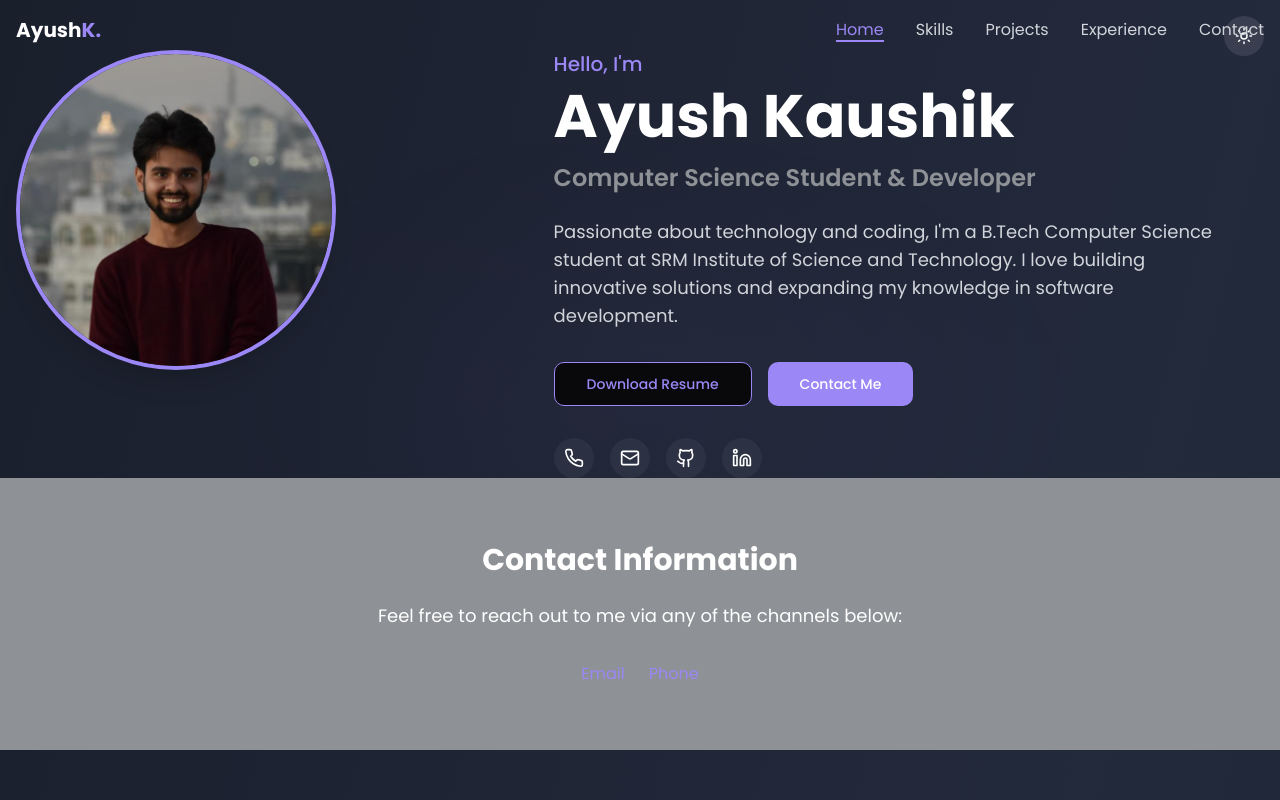
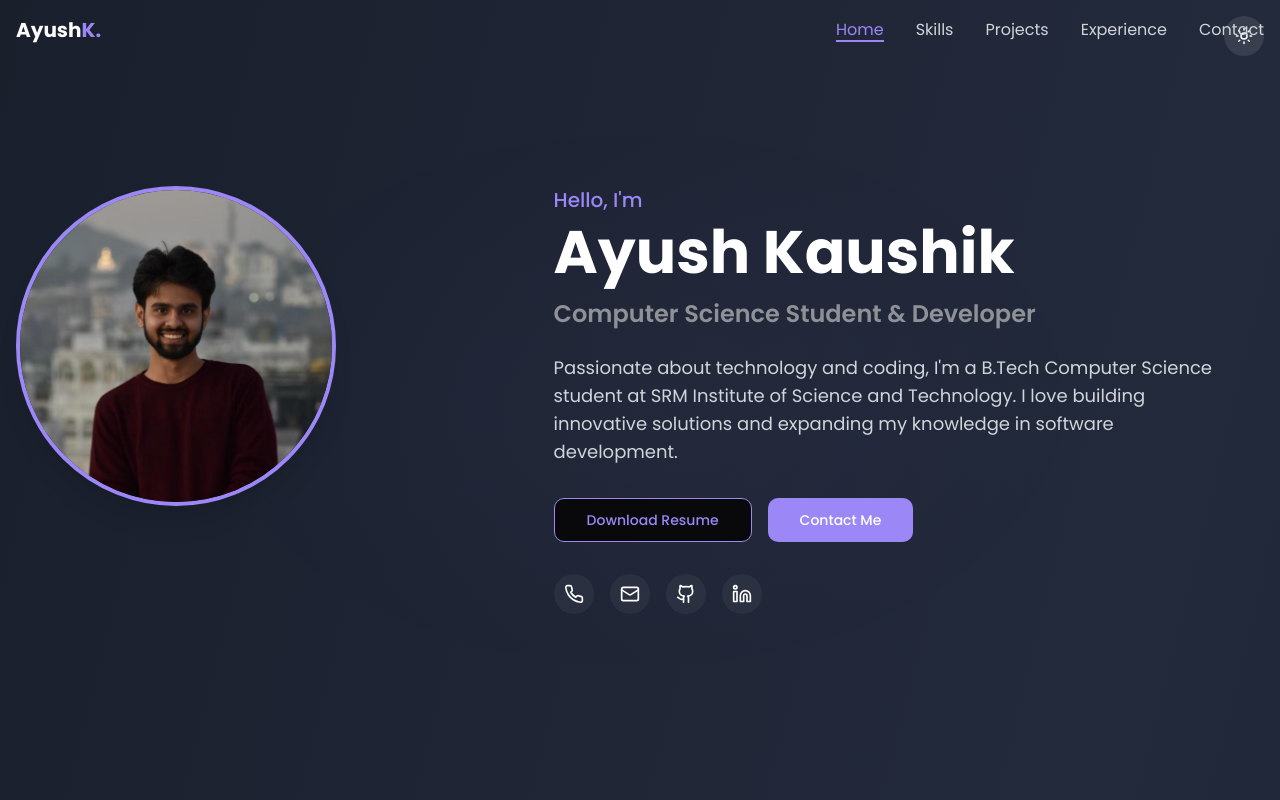
Before and after one commit to AyushKaushik07/portfolio-ayush, a React (Vite) app: page / in a window 1280 px wide. Shown: the top 800 px of the page. Built offline with nearby package versions, Linux system fonts and the light colour scheme.

Commit message:
Update Hero.tsx

```diff
--- a/src/components/Hero.tsx
+++ b/src/components/Hero.tsx
@@ -38,7 +38,6 @@ const Hero = () => {
             </p>
 
             <div className="flex flex-wrap justify-center lg:justify-start gap-4 mb-8">
-              {/* Updated Download Resume Button */}
               <Button
                 variant="outline"
                 size="lg"
@@ -47,12 +46,9 @@ const Hero = () => {
               >
                 Download Resume
               </Button>
-
-              {/* Updated Contact Me Button */}
               <Button
                 size="lg"
                 className="bg-portfolio-purple hover:bg-portfolio-purple/90 text-white transition-all duration-300 transform hover:scale-105 hover:shadow-lg hover:shadow-portfolio-purple/20"
-                onClick={() => document.getElementById('contact').scrollIntoView({ behavior: 'smooth' })}
               >
                 Contact Me
               </Button>
@@ -107,18 +103,6 @@ const Hero = () => {
           </div>
         </div>
       </div>
-
-      {/* Footer section */}
-      <section id="contact" className="bg-portfolio-gray py-16">
-        <div className="container mx-auto text-center text-white">
-          <h2 className="text-3xl font-bold mb-6">Contact Information</h2>
-          <p className="text-lg">Feel free to reach out to me via any of the channels below:</p>
-          <div className="flex justify-center gap-6 mt-8">
-            <a href="mailto:ayushkaushik307@gmail.com" className="text-portfolio-purple hover:text-portfolio-teal">Email</a>
-            <a href="tel:+919390683022" className="text-portfolio-purple hover:text-portfolio-teal">Phone</a>
-          </div>
-        </div>
-      </section>
     </section>
   );
 };
```
